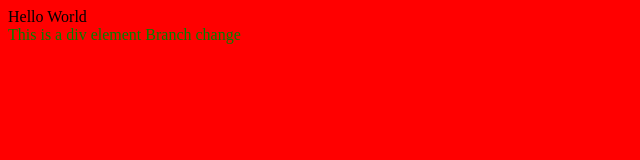
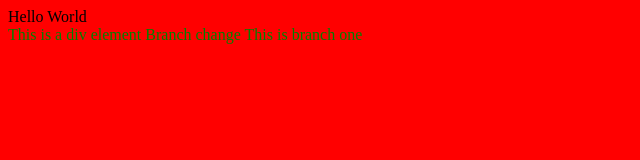
Before and after one commit to haroon1405/simple-webpage, a plain HTML site: page index.html in a window 1280 px wide. Shown: the whole page, without its empty margins (0-640 px from the left). Drawn offline with Linux system fonts and the light colour scheme.

Commit message:
created branch1

```diff
--- a/index.html
+++ b/index.html
@@ -16,6 +16,7 @@
     <div style="color: green">
         This is a div element
         Branch change
+        This is branch one
     </div>
 </body>
 </html>
```
